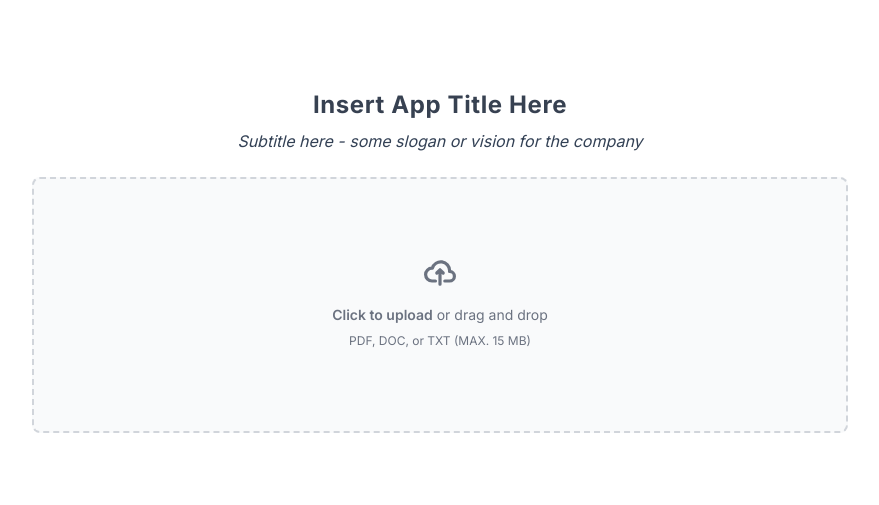
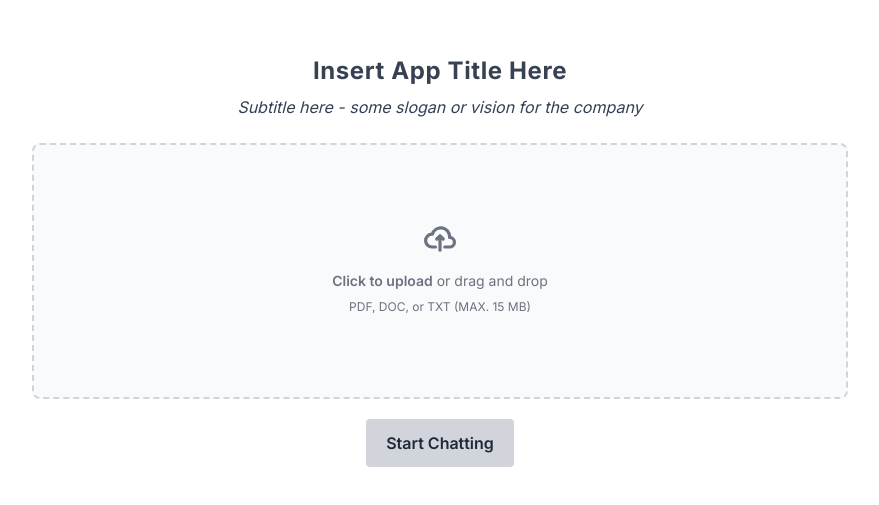
Before and after one commit to Gaelium/EFHackathon, a Next.js app: page / in a window 1280 px wide. Shown: the part 147-652 px from the top of the page, without its empty margins (200-1079 px from the left). Built offline with nearby package versions, Linux system fonts and the light colour scheme.

Commit message:
added form utility for file upload

```diff
--- a/app/page.tsx
+++ b/app/page.tsx
@@ -1,7 +1,23 @@
-import Image from "next/image";
-import Link from "next/link";
+"use client";
+import { useState } from "react";
 
-export default function Home() {
+const Home = () => {
+	const [file, setFile] = useState(null);
+
+	// handle file input change
+	const handleFileInputChange = (e: any) => {
+		const file = e.target.files[0];
+		setFile(file);
+	};
+
+	// handle start chatting
+	const handleStartChatting = () => {
+		// do something with the file
+		console.log("file: ", file);
+
+		// send the file to backend here!
+	};
+
 	return (
 		<main className="flex min-h-screen flex-col items-center justify-center p-24">
 			<h1 className="mt-4 mb-2 text-2xl font-bold text-gray-700 tracking-wide">
@@ -11,8 +27,10 @@ export default function Home() {
 				Subtitle here - some slogan or vision for the company
 			</div>
 
-			<div className="flex items-center justify-center w-3/4">
+			<div className="flex flex-col items-center justify-center w-3/4">
 				<label className="flex flex-col items-center justify-center w-full h-64 border-2 border-gray-300 border-dashed rounded-lg cursor-pointer bg-gray-50 dark:hover:bg-bray-800 hover:bg-gray-100">
+					{file == null ? (
+						<>
 							<div className="flex flex-col items-center justify-center pt-5 pb-6">
 								<svg
 									className="w-8 h-8 mb-4 text-gray-500 dark:text-gray-400"
@@ -22,9 +40,9 @@ export default function Home() {
 									viewBox="0 0 20 16">
 									<path
 										stroke="currentColor"
-								stroke-linecap="round"
-								stroke-linejoin="round"
-								stroke-width="2"
+										strokeLinecap="round"
+										strokeLinejoin="round"
+										strokeWidth="2"
 										d="M13 13h3a3 3 0 0 0 0-6h-.025A5.56 5.56 0 0 0 16 6.5 5.5 5.5 0 0 0 5.207 5.021C5.137 5.017 5.071 5 5 5a4 4 0 0 0 0 8h2.167M10 15V6m0 0L8 8m2-2 2 2"
 									/>
 								</svg>
@@ -38,9 +56,34 @@ export default function Home() {
 									PDF, DOC, or TXT (MAX. 15 MB)
 								</p>
 							</div>
-					<input id="dropzone-file" type="file" className="hidden" />
+							<input
+								id="dropzone-file"
+								type="file"
+								onChange={(e) => handleFileInputChange(e)}
+								className="hidden"
+							/>
+						</>
+					) : (
+						<div className="flex flex-col items-center justify-center pt-5 pb-6">
+							<div>File upload successful!</div>
+							<div className="mt-2 text-s text-gray-500 dark:text-gray-400">
+								{file?.name}
+							</div>
+							<div className="mt-2 text-xs text-gray-500 italic">
+								{(file?.size / 1000).toFixed(2)} MB
+							</div>
+						</div>
+					)}
 				</label>
+				<button
+					disabled={file == null}
+					onClick={() => handleStartChatting()}
+					className="bg-gray-300 mt-5 cursor-pointer hover:bg-gray-400 text-gray-800 font-bold py-3 px-5 rounded inline-flex items-center">
+					<span className="font-semibold">Start Chatting</span>
+				</button>
 			</div>
 		</main>
 	);
-}
+};
+
+export default Home;
```
Lines whose indentation alone changed are shown as unchanged.
